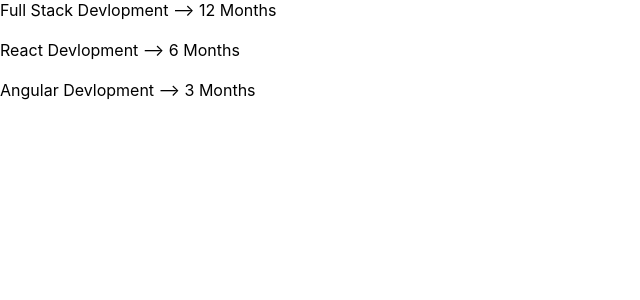
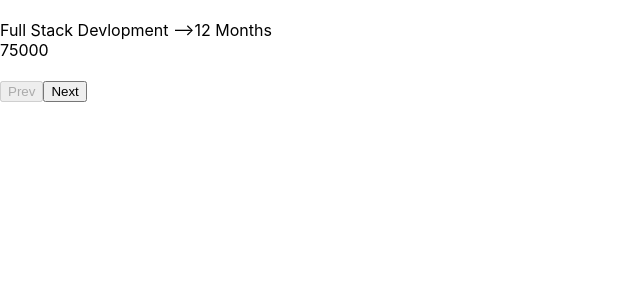
Before and after one commit to tirth765/Firstreact1, a React (Create React App) app: page / in a window 1280 px wide. Shown: the top 300 px of the page, without its empty margins (0-640 px from the left). Built offline with nearby package versions, Linux system fonts and the light colour scheme.

Commit message:
lifeCycleMethod

```diff
--- a/src/App.js
+++ b/src/App.js
@@ -21,6 +21,7 @@ function App() {
     {/* <Colour/> */}
 
     <Courses/>
+
     </>
   );
 }
--- a/src/Component/Courses.js
+++ b/src/Component/Courses.js
@@ -1,4 +1,5 @@
 import React, { useState } from 'react'
+import Fees from './Fees';
 
 export default function Courses() {
     const [courses, setCourses] = useState([
@@ -11,26 +12,54 @@ export default function Courses() {
             Duration: '6 Months',
         },
         {
-            name: 'Angular Devlopment',
+            name: 'Python Devlopment',
             Duration: '3 Months',
         }
     ]);
+
+    const [Count, setCount] = useState(0);
+
+    const handlePrev = () => {
+        if(Count > 0) {
+            setCount(Count - 1);
+        }
+    }
+    const handleNext = () => {
+        if(Count < courses.length - 1) {
+            setCount(Count + 1)
+        }
+
+    }
   return (
+
     <div>
-        {
-
+        {/* {
         courses.map((v,i) => (
             <>
             <span>{v.name} {'-->'} </span>
             <span>{v.Duration}</span>
+
             <br/>
             <br/>
 
             </>
         ))
+    } */}
 
-    }
+
+    <br/>
+    <span>{courses[Count].name}</span> {'-->'}
+    <span>{courses[Count].Duration}</span>
+
+    <br/>
+    <Fees Cn = {courses[Count].name} />
+    <br/>
+
+    <button onClick = {handlePrev} disabled={Count == 0}>Prev</button>
+    <button onClick = {handleNext} disabled={Count == courses.length - 1}>Next</button>
 
     </div>
+
+
   )
 }
--- /dev/null
+++ b/src/Component/Fees.js
@@ -0,0 +1,14 @@
+import React from 'react'
+
+export default function Fees(props) {
+const FeeSData = {
+'Full Stack Devlopment': '75000',
+'React Devlopment': '50000',
+'Python Devlopment': '45000',
+}
+  return (
+    <>
+    <div>{FeeSData[props.Cn]}</div>
+    </>
+  )
+}
```
Also changed, not shown: src/Component/Timer.js (added).
